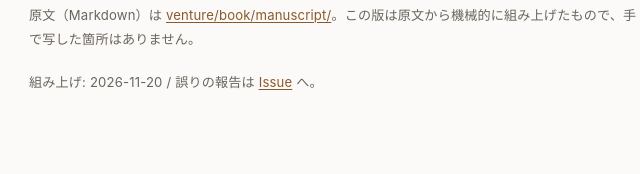
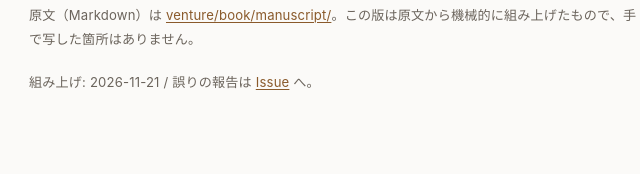
Before and after one commit to ioriorigin/loop, a plain HTML site: page book/index.html in a window 1280 px wide. Shown: the part 2599-2773 px from the top of the page, 307-947 px from the left. Drawn offline with Linux system fonts and the light colour scheme.

Commit message:
gh-pages: 2026-11-21 09:48 JST の site/ と原稿の web 版を配信

```diff
--- a/book/index.html
+++ b/book/index.html
@@ -45,7 +45,7 @@
 </div>
 <footer>
 <p>原文（Markdown）は <a href="https://github.com/ioriorigin/loop/tree/main/venture/book/manuscript">venture/book/manuscript/</a>。この版は原文から機械的に組み上げたもので、手で写した箇所はありません。</p>
-<p>組み上げ: 2026-11-20 / 誤りの報告は <a href="https://github.com/ioriorigin/loop/issues">Issue</a> へ。</p>
+<p>組み上げ: 2026-11-21 / 誤りの報告は <a href="https://github.com/ioriorigin/loop/issues">Issue</a> へ。</p>
 </footer>
 </body>
 </html>
```
